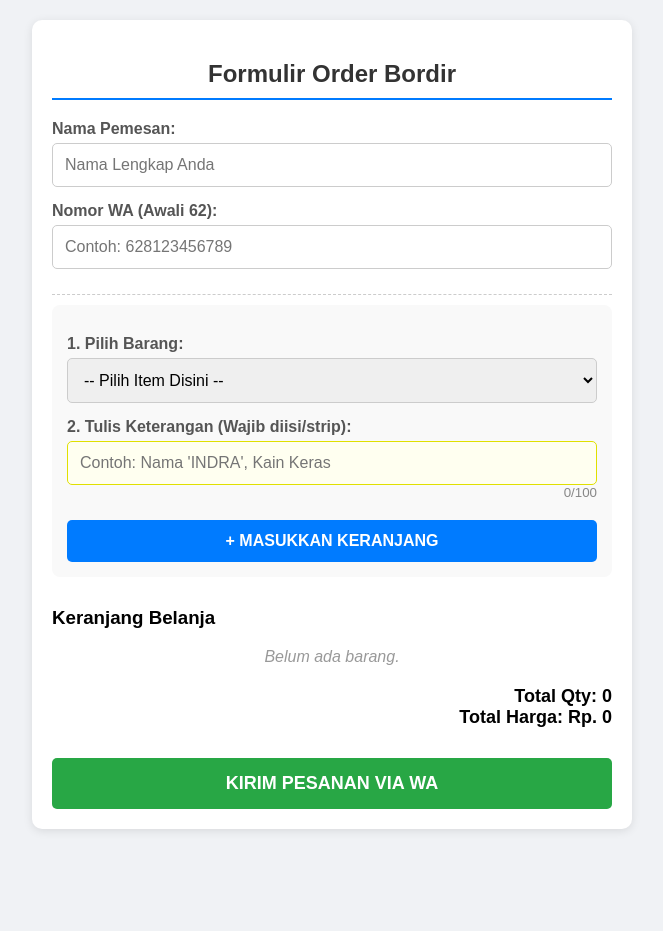
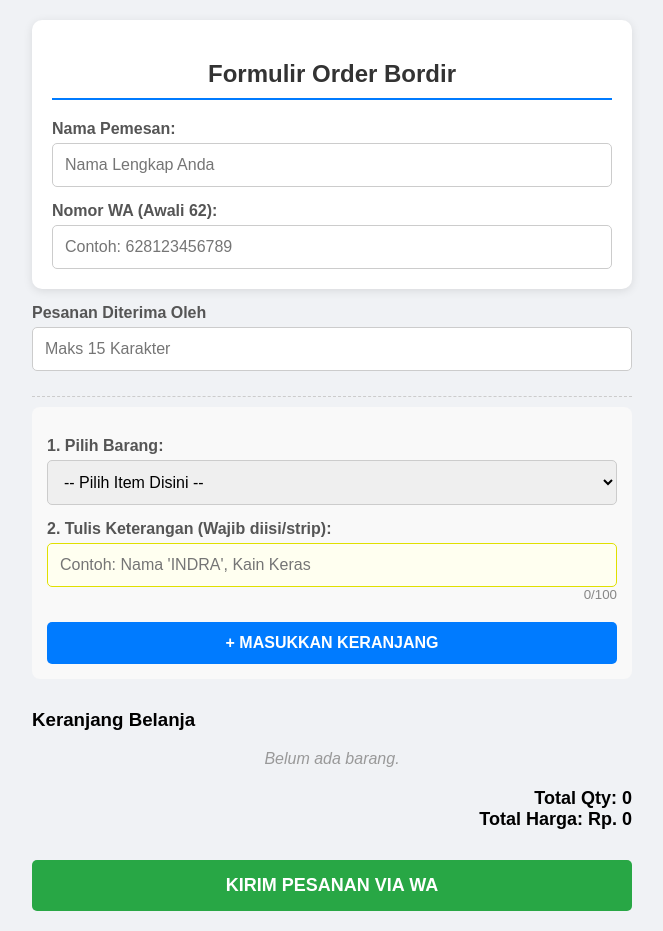
Before and after one commit to nawasenaemascemerlangs-cyber/FORM-ORDER-TOKOBOGOR, a plain HTML site: page index.html in a window 1280 px wide. Shown: the whole page, without its empty margins (308-971 px from the left). Before the commit the page ends 849 px from the top, so only its background shows below. Drawn offline with Linux system fonts and the light colour scheme.

Commit message:
Update index.html

```diff
--- a/index.html
+++ b/index.html
@@ -47,7 +47,14 @@
 
     <label>Nomor WA (Awali 62):</label>
     <input type="number" id="wa" placeholder="Contoh: 628123456789">
-
+ </div>
+                    <div class="col-md-4">
+                        <label class="form-label">Pesanan Diterima Oleh</label>
+                        <input type="text" id="acceptedBy" class="form-control" maxlength="15" placeholder="Maks 15 Karakter">
+                    </div>
+                </div>
+            </div>
+</div>
     <hr style="margin-top: 25px; border: 0; border-top: 1px dashed #ccc;">
 
     <div style="background-color: #f9f9f9; padding: 15px; border-radius: 8px; margin-top:10px;">
@@ -267,4 +274,5 @@
 </script>
 
 </body>
+
 </html>
```
